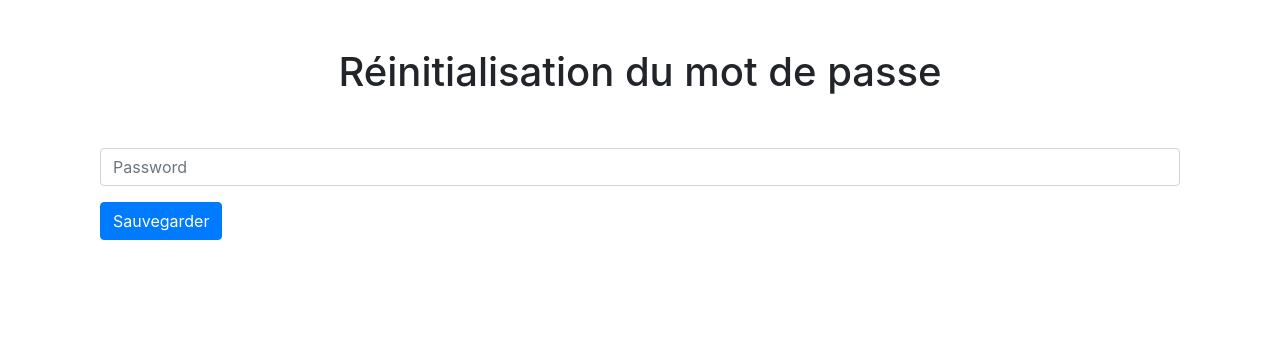
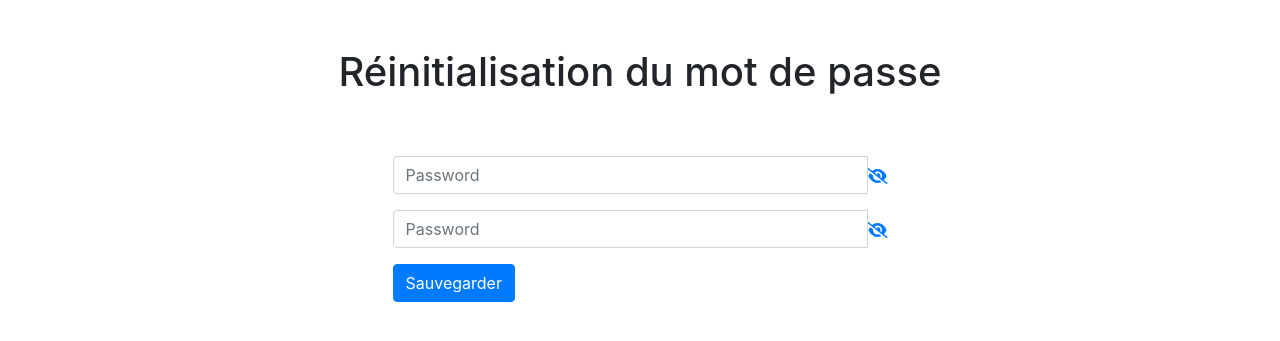
Before and after one commit to Niiree/BaseConnaissance, a Symfony app: template templates/security/reset_password.html.twig in a window 1280 px wide. Shown: the part 76-417 px from the top of the page. Run offline with Twig, Linux system fonts and the light colour scheme; the template is opened without the code that fills it, so the values that code supplies are empty; some libraries are stand-ins or nearby versions.

Commit message:
show_hide password installé

```diff
--- a/templates/base.html.twig
+++ b/templates/base.html.twig
@@ -14,6 +14,7 @@
 {% block javascripts %}
     <script src="{{ asset('assets/js/jquery-3.4.1.min.js') }}"></script>
     <script src="{{ asset('assets/js/bootstrap.min.js') }}"></script>
+    <script src="{{ asset('assets/js/show_hide.js') }}"></script>
 {% endblock %}
 </body>
 </html>
--- a/templates/security/forgotten_password.html.twig
+++ b/templates/security/forgotten_password.html.twig
@@ -8,14 +8,18 @@
 
         <h1 class="h3 mb-3 font-weight-normal text-center pt-4">Mot de passe oublié</h1>
         <div class="container mt-5">
+
         <p>Veuillez entrer votre adresse email pour réinitialiser votre mot de passe</p>
 
-        <label for="inputEmail" class="sr-only">Email</label>
+<div class="mt-5">
+    <label for="inputEmail" class="sr-only">Email</label>
         <input type="email" name="email" id="inputEmail" class="form-control w-25" placeholder="Email" required autofocus>
 
         <button class="btn btn-primary mt-2" type="submit">
             Envoyer
         </button>
 </div>
+</div>
+
     </form>
 {% endblock %}
--- a/templates/security/reset_password.html.twig
+++ b/templates/security/reset_password.html.twig
@@ -2,6 +2,9 @@
 
 
 {% block title %}Réinitialisation{% endblock %}
+{% block stylesheets %}
+    <script crossorigin="anonymous" src="https://kit.fontawesome.com/e90458a561.js"></script>
+{% endblock %}
 
 {% block body %}
 {% include 'navbar.html.twig'%}
@@ -9,18 +12,39 @@
     <div>
         <h1 class="text-center pb-1">Réinitialisation du mot de passe</h1>
     </div>
+     <div class="container">
+         <div class="row justify-content-center">
+             <div class="col-6">
             <div class="col-md mt-5">
                 <form method="post">
                 <div class="form-group">
-
-                    <input type="password" name="password" id="inputPassword" class="form-control" placeholder="Password" required>
+                    <div class="input-group" id="show_hide_password">
+                    <input type="password" name="password" id="input-password" class="form-control" placeholder="Password" required>
+                    <div class="input-group-addon mt-2">
+                        <a href=""><i class="fas fa-eye-slash" aria-hidden="true"></i></a>
+                    </div>
+                    </div>
                     <input type="hidden" name="token" value="{{ token }}">
                 </div>
-
+                    <div class="form-group">
+                        <div class="input-group" id="show_hide_password">
+                            <input type="password" name="password" id="input-password" class="form-control" placeholder="Password" required>
+                            <div class="input-group-addon mt-2">
+                                <a href=""><i class="fas fa-eye-slash" aria-hidden="true"></i></a>
+                            </div>
+                        </div>
+                        <input type="hidden" name="token" value="{{ token }}">
+                    </div>
             <button class="btn btn-primary" type="submit">
                 Sauvegarder
             </button>
         </form>
 </div>
  </div>
+         </div>
+     </div>
+ </div>
+    {% block javascripts %}
+        <script src="{{ asset('assets/js/show_hide.js') }}"></script>
+    {% endblock %}
 {% endblock %}
```
Also changed, not shown: templates/security/login.html.twig (+12 -3 lines), public/assets/js/show_hide.js (added), 1 other file.
